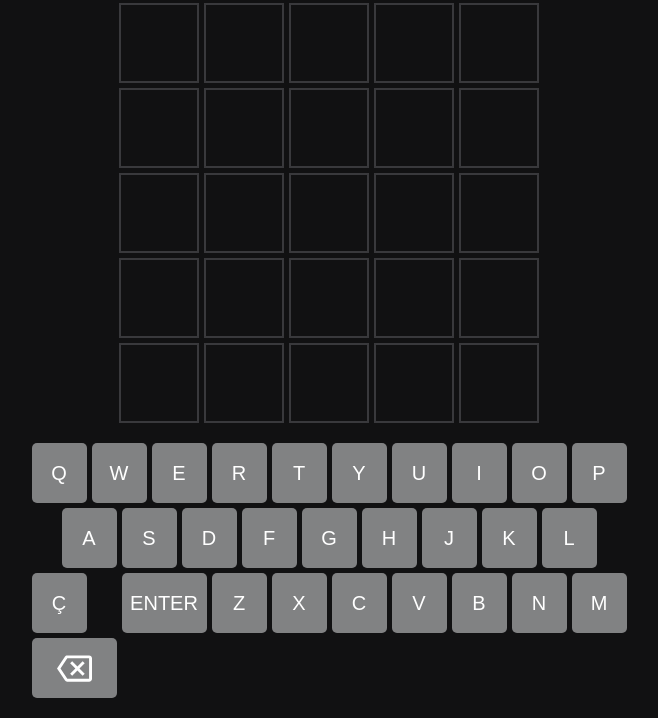
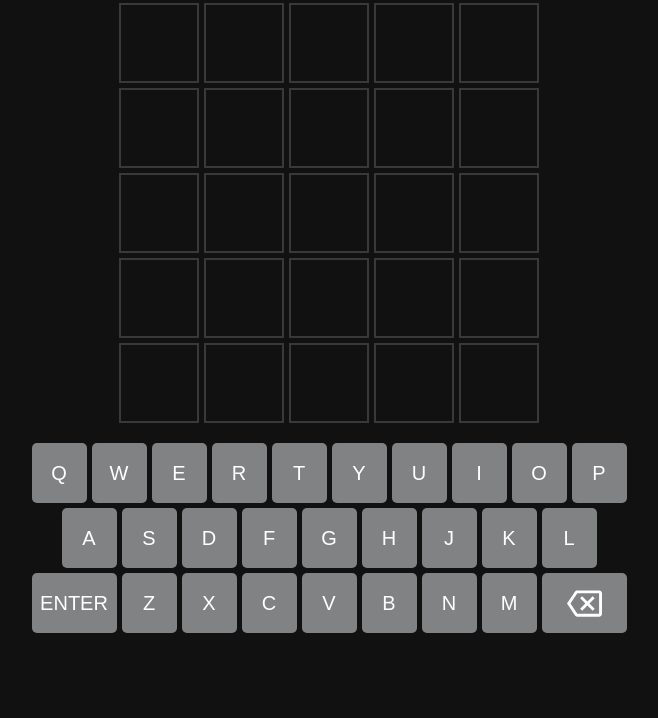
Before and after one commit to trixrtrit/terma, a plain HTML site: page index.html in a window 1280 px wide. Shown: the part 149-867 px from the top of the page, without its empty margins (311-969 px from the left). After the commit the page ends 802 px from the top, so only its background shows below. Drawn offline with Linux system fonts and the light colour scheme.

Commit message:
add fixes for UI 6

```diff
--- a/index.html
+++ b/index.html
@@ -69,7 +69,6 @@
       <button class="key" data-key="J">J</button>
       <button class="key" data-key="K">K</button>
       <button class="key" data-key="L">L</button>
-      <button class="key" data-key="Ç">Ç</button>
 
       <div class="space"></div>
 
@@ -81,7 +80,6 @@
       <button class="key" data-key="B">B</button>
       <button class="key" data-key="N">N</button>
       <button class="key" data-key="M">M</button>
-
       <button data-delete class="key large">
         <svg
           xmlns="http://www.w3.org/2000/svg"
```
